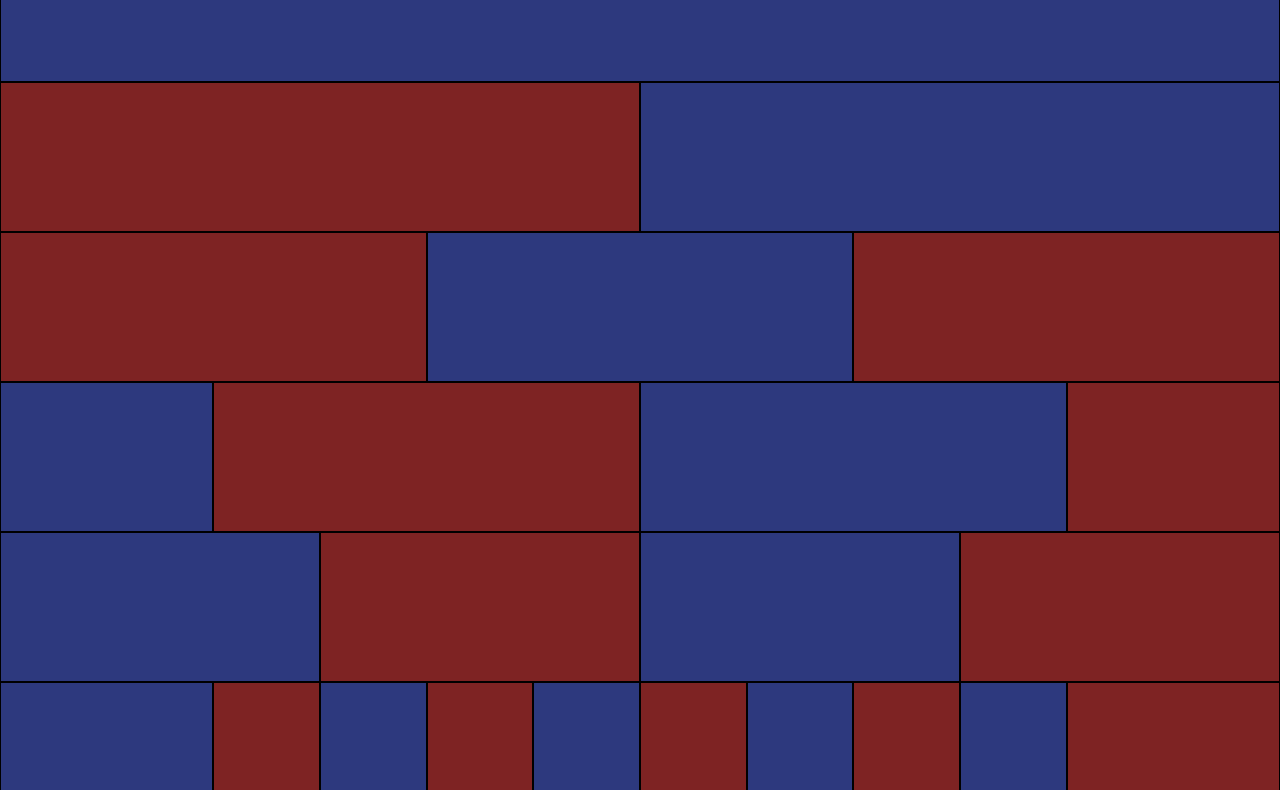
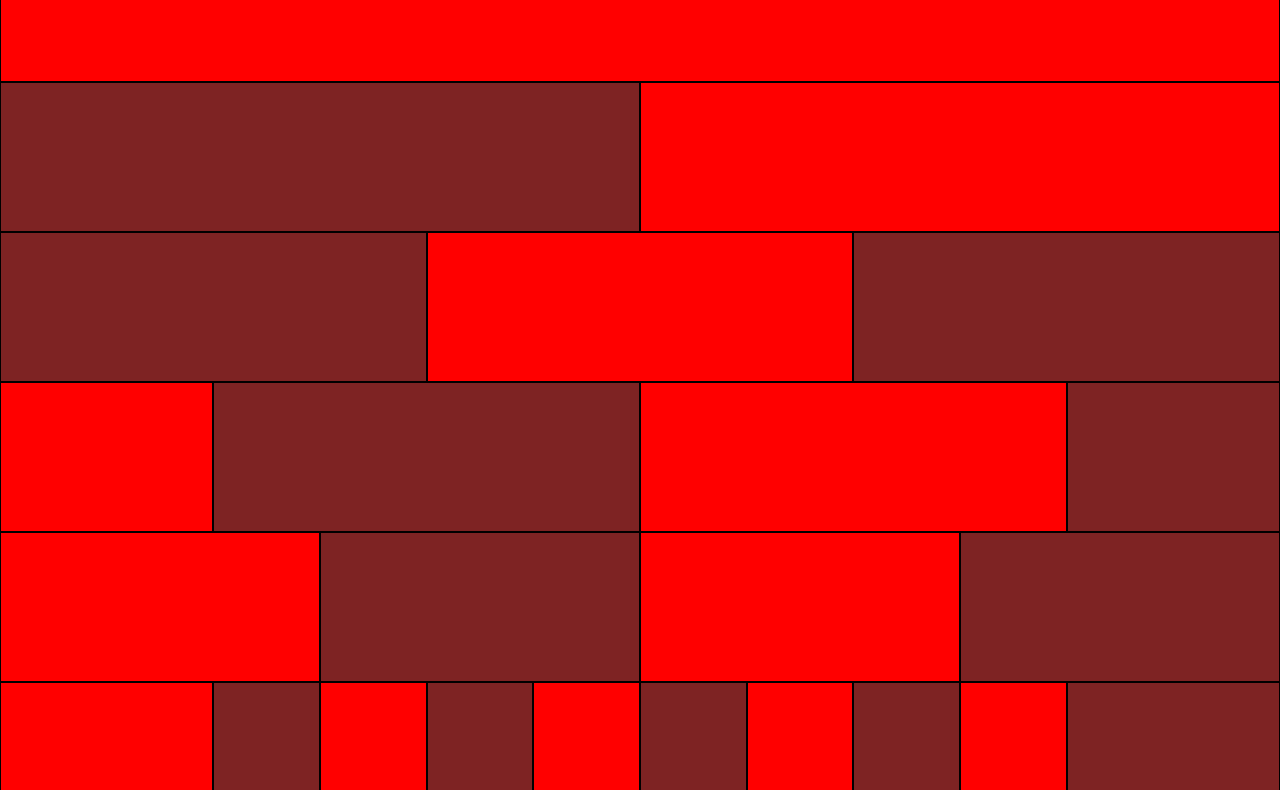
Before and after one commit to squanchyCHR/maquetaFlexBox, a plain HTML site: page index.html in a window 1280 px wide. Shown: the part 218-1008 px from the top of the page. Drawn offline with nearby package versions, Linux system fonts and the light colour scheme.

Commit message:
subo cambio de color

```diff
--- a/style.css
+++ b/style.css
@@ -7,7 +7,7 @@ body {
 }
 
 .caja1 {
-    background-color: #2d397e;
+    background-color: #ff0000;
     height: 150px;
     border: 1px solid black;
 }
```
